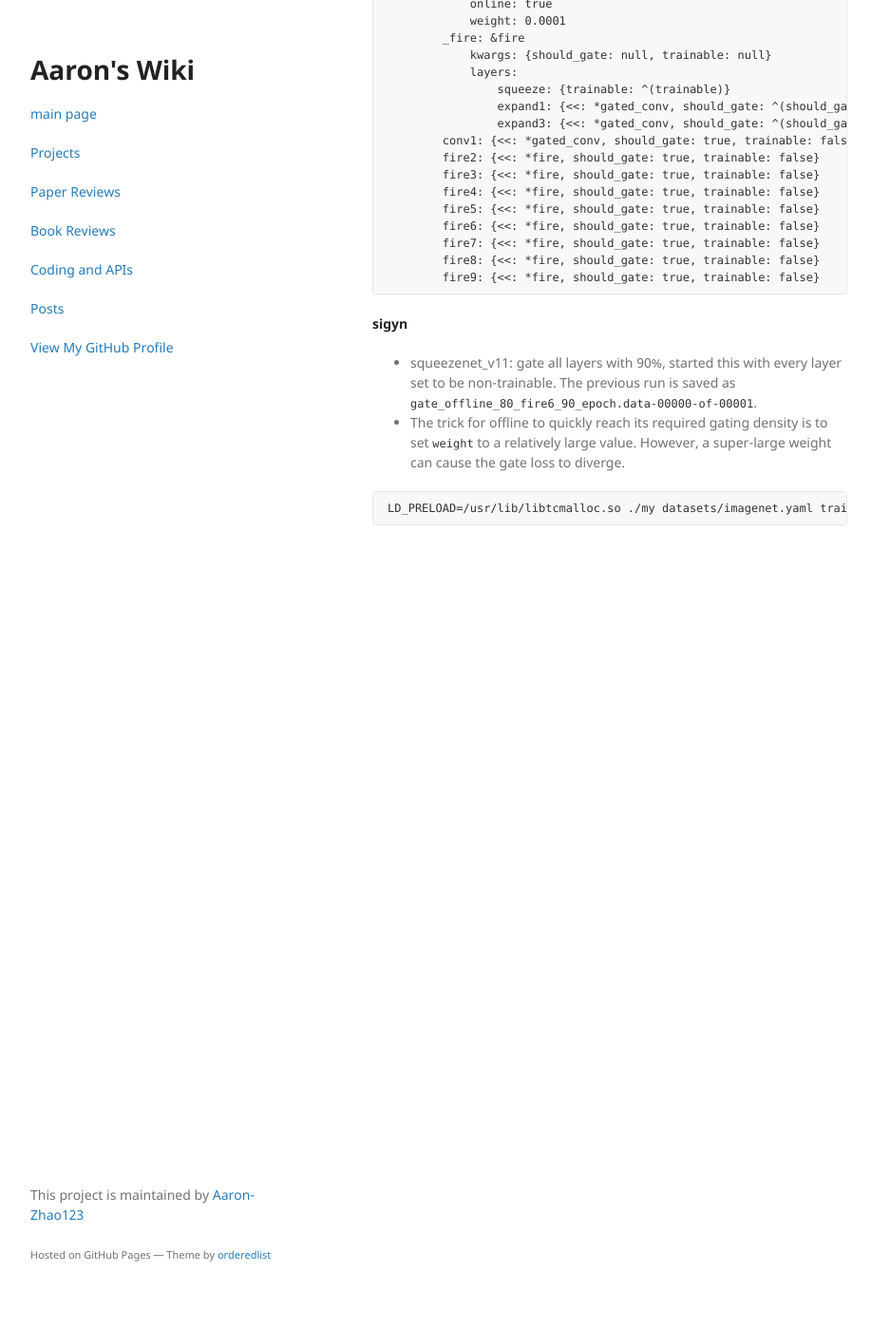
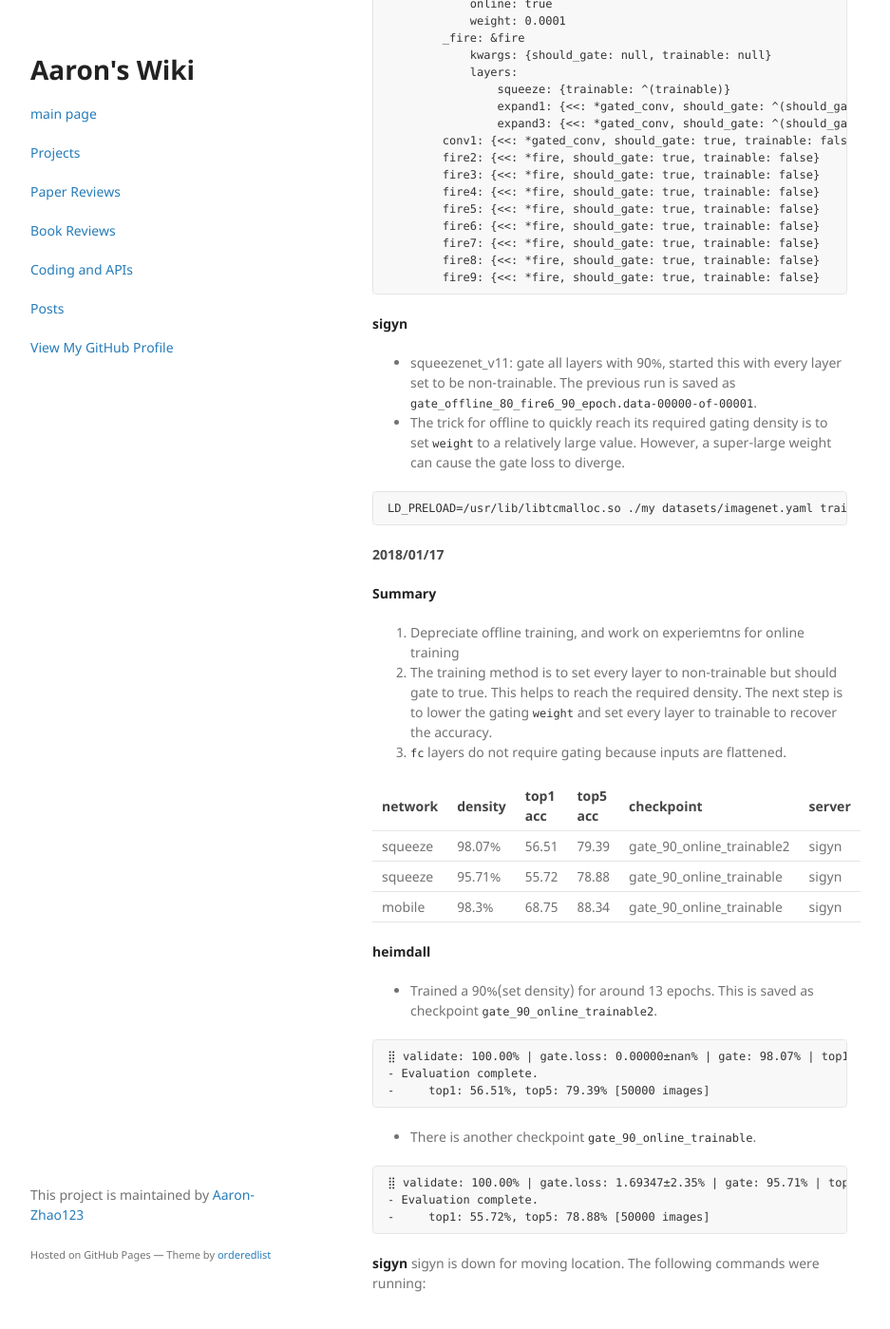
Before and after one commit to Aaron-Zhao123/blog, a Jekyll site: the page built from exp_log/gating/Jan2018.md, in a window 1280 px wide and 1400 px high, scrolled down 2764 px. Shown: the whole window at 95% size, without its empty margins (178-1115 px from the left). Built offline with Jekyll 4.4.1, drawn with Linux system fonts in a browser that asks for light colours; our own code applies the rules of GitHub Pages for plain Markdown files.

Commit message:
new log and new paper summaries

````diff
--- a/exp_log/gating/Jan2018.md
+++ b/exp_log/gating/Jan2018.md
@@ -169,3 +169,38 @@ model:
 ```
 LD_PRELOAD=/usr/lib/libtcmalloc.so ./my datasets/imagenet.yaml trainers/squeezenet.yaml models/gate/output/squeezenet_v11.yaml system.checkpoint.load=retrained system.num_gpus=2 system.visible_gpus=[0,1] system.batch_size_per_gpu=256 train.learning_rate._initial=0.001 system.preprocess.num_threads=32 train.learning_rate.decay_steps=20 reset-num-epochs train
 ```
+
+#### 2018/01/17
+**Summary**
+1. Depreciate offline training, and work on experiemtns for online training
+2. The training method is to set every layer to non-trainable but should gate to
+true. This helps to reach the required density. The next step is to lower the
+gating `weight` and set every layer to trainable to recover the accuracy.
+3. `fc` layers do not require gating because inputs are flattened.
+
+|  network  |  density  | top1 acc | top5 acc |           checkpoint          |  server  |
+| --------- | --------- |----------|----------| ------------------------------| -------- |
+|  squeeze  |   98.07%  |  56.51   |  79.39   |  gate_90_online_trainable2    |   sigyn  |
+|  squeeze  |   95.71%  |  55.72   |  78.88   |  gate_90_online_trainable     |   sigyn  |
+|  mobile   |   98.3%   |  68.75   |  88.34   |  gate_90_online_trainable     |   sigyn  |
+
+**heimdall**
+* Trained a 90%(set density) for around 13 epochs.
+This is saved as checkpoint `gate_90_online_trainable2`.
+
+```
+⣿ validate: 100.00% | gate.loss: 0.00000±nan% | gate: 98.07% | top1: 56.51% | top5: 79.39% | tp:  423/s
+- Evaluation complete.
+-     top1: 56.51%, top5: 79.39% [50000 images]
+```
+* There is another checkpoint `gate_90_online_trainable`.
+
+```
+⣿ validate: 100.00% | gate.loss: 1.69347±2.35% | gate: 95.71% | top1: 55.72% | top5: 78.88% | tp:  409/s
+- Evaluation complete.
+-     top1: 55.72%, top5: 78.88% [50000 images]
+```
+
+**sigyn**
+sigyn is down for moving location.
+The following commands were running:
````
Also changed, not shown: papers/pruning/pruning_summary.md (+9 -0 lines).
